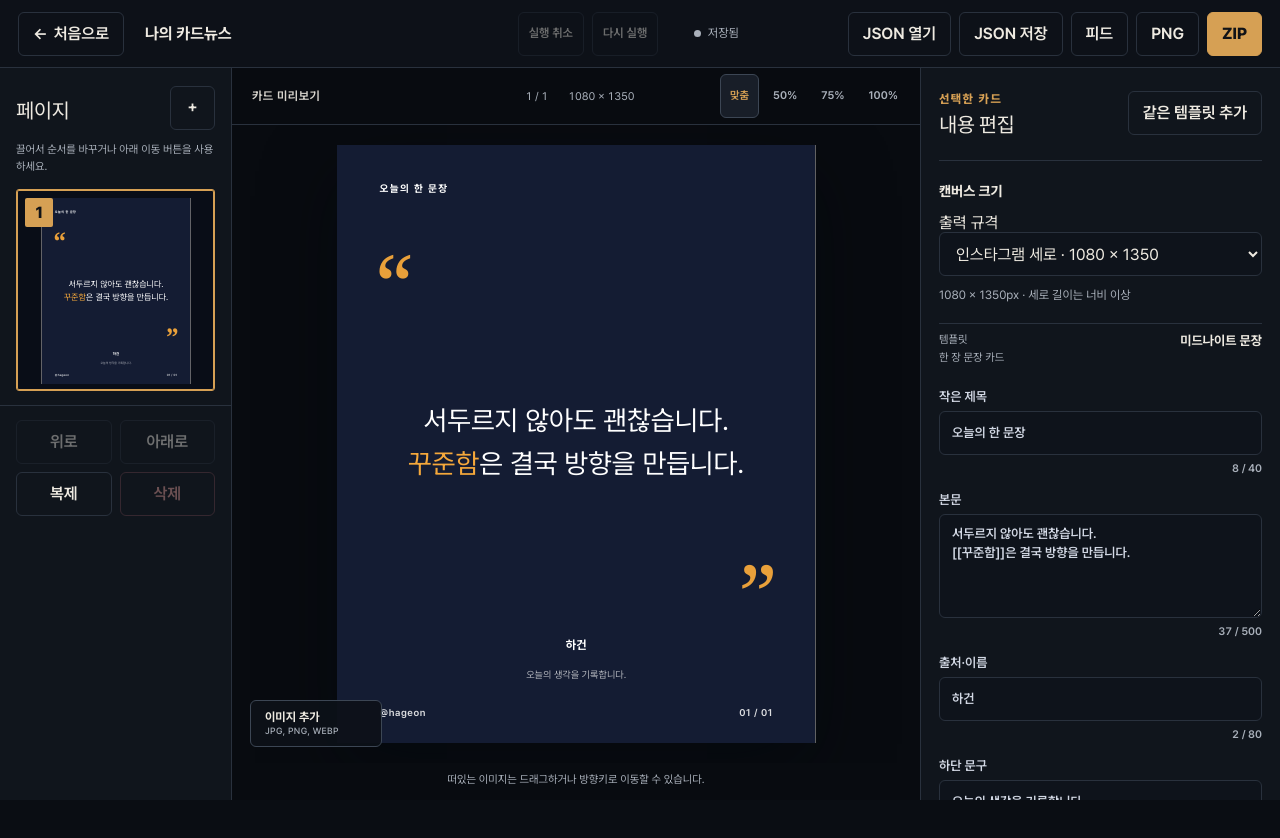
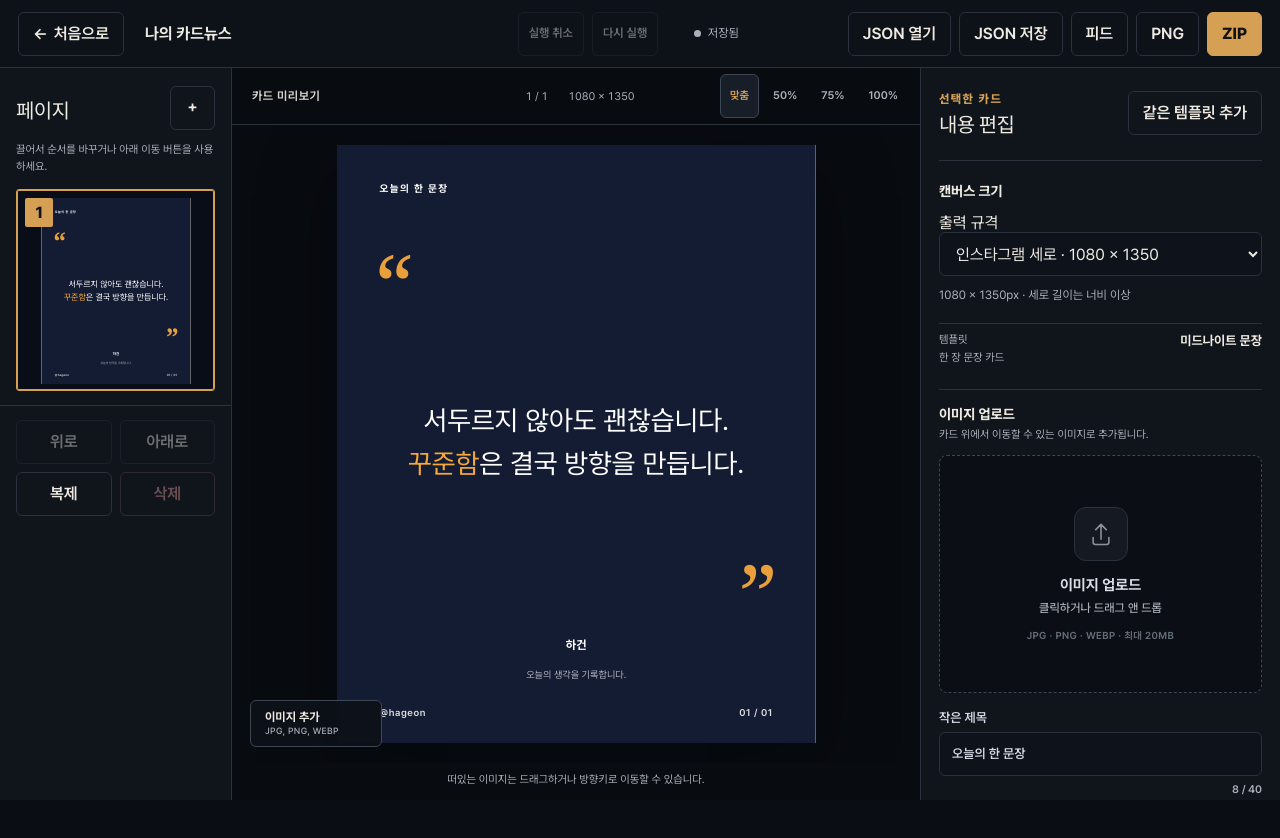
Before and after one commit to puleun58-collab/cardnews-studio, a React (Vite) app: page / in a window 1280 px wide. Both pictures are taken after a click on the button "새 프로젝트 만들기". Shown: the top 838 px of the page. After the commit the page ends 800 px from the top, so only its background shows below. Built offline with nearby package versions, Linux system fonts and the light colour scheme; a web font is replaced by a local one.

Commit message:
feat: unify image upload workflow

```diff
--- a/src/components/FieldEditor.tsx
+++ b/src/components/FieldEditor.tsx
@@ -1,4 +1,4 @@
-import { useRef, useState } from 'react'
+import { useRef, useState, type DragEvent } from 'react'
 import { fontFamilies, fontIds, normalizeDesign } from '../brand/midnightDesign'
 import { DEFAULT_OVERLAY_IMAGE } from '../engine/overlayImage'
 import { imageFileToDataUrl } from '../engine/imageTools'
@@ -45,9 +45,12 @@ function TemplateThumbnail({ manifest, size }: { manifest: TemplateManifest; siz
 
 export function FieldEditor({ page, size, hasOverflow = false, onChange, onTemplateChange }: Props) {
   const manifest = templateRegistry[page.templateId]
+  const primaryImageInput = useRef<HTMLInputElement>(null)
   const overlayInput = useRef<HTMLInputElement>(null)
-  const imageInput = useRef<HTMLInputElement>(null)
   const [error, setError] = useState('')
+  const [dragging, setDragging] = useState(false)
+  const hasTemplateImage = manifest.fields.some((field) => field.type === 'image')
+  const activeImage = hasTemplateImage ? page.image : page.overlayImage?.src
   const updateContent = (key: string, value: string | string[]) => onChange({ content: { ...page.content, [key]: value } })
   const upload = async (file: File | undefined, overlay: boolean) => {
     if (!file) return
@@ -59,6 +62,17 @@ export function FieldEditor({ page, size, hasOverflow = false, onChange, onTempl
     } catch (uploadError) {
       setError(uploadError instanceof Error ? uploadError.message : '이미지 처리 실패')
     }
+  }
+  const uploadPrimaryImage = (file?: File) => upload(file, !hasTemplateImage)
+  const dropPrimaryImage = (event: DragEvent<HTMLDivElement>) => {
+    event.preventDefault()
+    setDragging(false)
+    void uploadPrimaryImage(event.dataTransfer.files[0])
+  }
+  const removePrimaryImage = () => {
+    setError('')
+    if (hasTemplateImage) onChange({ image: null })
+    else onChange({ overlayImage: null })
   }
   const design = normalizeDesign(page.design)
 
@@ -88,6 +102,36 @@ export function FieldEditor({ page, size, hasOverflow = false, onChange, onTempl
         </div>
       </details>
 
+      <section className="image-upload-section" aria-labelledby="image-upload-title">
+        <div className="image-upload-heading">
+          <div>
+            <h3 id="image-upload-title">이미지 업로드</h3>
+            <p>{hasTemplateImage ? '선택한 템플릿의 사진 영역에 적용됩니다.' : '카드 위에서 이동할 수 있는 이미지로 추가됩니다.'}</p>
+          </div>
+          {activeImage && <button type="button" className="subtle image-remove" onClick={removePrimaryImage}>삭제</button>}
+        </div>
+        <input ref={primaryImageInput} hidden type="file" accept="image/jpeg,image/png,image/webp" onChange={(event) => void uploadPrimaryImage(event.target.files?.[0])} />
+        <div
+          className={`image-dropzone ${dragging ? 'is-dragging' : ''} ${activeImage ? 'has-image' : ''}`}
+          onDragEnter={(event) => { if (event.dataTransfer.types.includes('Files')) setDragging(true) }}
+          onDragOver={(event) => event.preventDefault()}
+          onDragLeave={(event) => { if (!event.currentTarget.contains(event.relatedTarget as Node)) setDragging(false) }}
+          onDrop={dropPrimaryImage}
+        >
+          {activeImage && <img src={activeImage} alt="" aria-hidden="true" />}
+          <button type="button" onClick={() => primaryImageInput.current?.click()} aria-label={activeImage ? '이미지 교체' : '이미지 업로드'}>
+            <span className="upload-icon" aria-hidden="true">
+              <svg viewBox="0 0 32 32" focusable="false">
+                <path d="M16 22V5m0 0-6 6m6-6 6 6M7 20v5.5A2.5 2.5 0 0 0 9.5 28h13a2.5 2.5 0 0 0 2.5-2.5V20" />
+              </svg>
+            </span>
+            <strong>{dragging ? '여기에 놓으세요' : activeImage ? '이미지 교체' : '이미지 업로드'}</strong>
+            <span>클릭하거나 드래그 앤 드롭</span>
+            <small>JPG · PNG · WEBP · 최대 20MB</small>
+          </button>
+        </div>
+      </section>
+
       {hasOverflow && (
         <div className="overflow-warning" role="status">
           <strong>텍스트가 안전 영역을 넘었습니다</strong>
@@ -98,16 +142,7 @@ export function FieldEditor({ page, size, hasOverflow = false, onChange, onTempl
       <section className="content-fields" aria-label="카드 내용">
         {manifest.fields.map((field) => {
           if (field.type === 'image') {
-            return (
-              <div className="field-group" key={field.key}>
-                <span>{field.label}</span>
-                <input ref={imageInput} hidden type="file" accept="image/jpeg,image/png,image/webp" onChange={(event) => upload(event.target.files?.[0], false)} />
-                <div className="button-row">
-                  <button type="button" onClick={() => imageInput.current?.click()}>{page.image ? '이미지 교체' : '이미지 선택'}</button>
-                  {page.image && <button type="button" className="subtle" onClick={() => onChange({ image: null })}>삭제</button>}
-                </div>
-              </div>
-            )
+            return null
           }
 
           const value = field.type === 'list'
@@ -220,14 +255,14 @@ export function FieldEditor({ page, size, hasOverflow = false, onChange, onTempl
       <details className="control-disclosure image-controls">
         <summary>떠있는 이미지</summary>
         <div className="advanced-controls">
-          <input ref={overlayInput} hidden type="file" accept="image/jpeg,image/png,image/webp" onChange={(event) => upload(event.target.files?.[0], true)} />
+          <input ref={overlayInput} hidden type="file" accept="image/jpeg,image/png,image/webp" onChange={(event) => void upload(event.target.files?.[0], true)} />
           <div className="button-row">
-            <button type="button" onClick={() => overlayInput.current?.click()}>{page.overlayImage ? '이미지 교체' : '이미지 선택'}</button>
+            <button type="button" onClick={() => overlayInput.current?.click()}>{page.overlayImage ? '이미지 교체' : '이미지 추가'}</button>
             {page.overlayImage && <button type="button" className="danger" onClick={() => onChange({ overlayImage: null })}>삭제</button>}
           </div>
           {page.overlayImage && (
             <>
-              <img className="overlay-thumb" src={page.overlayImage.src} alt="떠있는 이미지 미리보기" />
+              <img className="overlay-thumb" src={page.overlayImage.src} alt="추가한 이미지 미리보기" />
               <label>너비 <output>{page.overlayImage.width}%</output><input aria-label={`떠있는 이미지 너비 ${page.overlayImage.width}%`} type="range" min="12" max="100" value={page.overlayImage.width} onChange={(event) => onChange({ overlayImage: { ...page.overlayImage!, width: Number(event.target.value) } })} /></label>
               <label>가로 위치 <output>{page.overlayImage.x}%</output><input aria-label={`가로 위치 ${page.overlayImage.x}%`} type="range" min="0" max="100" value={page.overlayImage.x} onChange={(event) => onChange({ overlayImage: { ...page.overlayImage!, x: Number(event.target.value) } })} /></label>
               <label>세로 위치 <output>{page.overlayImage.y}%</output><input aria-label={`세로 위치 ${page.overlayImage.y}%`} type="range" min="0" max="100" value={page.overlayImage.y} onChange={(event) => onChange({ overlayImage: { ...page.overlayImage!, y: Number(event.target.value) } })} /></label>
--- a/src/styles/app.css
+++ b/src/styles/app.css
@@ -173,8 +173,6 @@ input[type="checkbox"] { accent-color: var(--ui-accent); }
 .new-project-intro h2 { max-width: 11ch; margin: 12px 0 18px; font: 500 clamp(38px, 4.2vw, 62px)/1.16 var(--font-display); letter-spacing: -.06em; text-wrap: balance; }
 .new-project-intro p { max-width: 38ch; margin: 0; color: var(--ui-text-muted); line-height: 1.7; text-wrap: pretty; }
 .new-project-form { display: grid; grid-template-columns: repeat(2, minmax(0, 1fr)); gap: 20px 16px; align-items: end; border-left: 1px solid var(--ui-border); padding-left: clamp(32px, 4vw, 60px); }
-.start-mode { grid-column: 1 / -1; display: grid; grid-template-columns: repeat(2, minmax(0, 1fr)); gap: 8px; }
-.start-mode button[aria-pressed="true"] { border-color: var(--ui-accent); background: #f5eee7; color: var(--ui-accent); }
 .home-image-field { display: grid; gap: 7px; color: var(--ui-text); font-size: 13px; font-weight: 600; }
 .home-image-field button { max-width: 100%; overflow: hidden; text-overflow: ellipsis; }
 .home-form-error { grid-column: 1 / -1; margin: 0; color: var(--ui-danger); font-size: 13px; }
@@ -305,6 +303,25 @@ input[type="checkbox"] { accent-color: var(--ui-accent); }
 .check { display: flex !important; align-items: center; gap: 10px !important; min-height: 44px; }
 .check input { width: 24px !important; min-height: 24px; }
 .overlay-thumb { width: 100%; height: 130px; border: 1px solid var(--ui-border); border-radius: var(--radius-control); background: #0b101b; object-fit: contain; }
+.image-upload-section { display: grid; gap: 12px; border-top: 1px solid var(--ui-border); padding-top: 16px; }
+.image-upload-heading { display: flex; align-items: flex-start; justify-content: space-between; gap: 12px; }
+.image-upload-heading h3 { margin: 0; color: var(--ui-text); font-size: 14px; font-weight: 750; }
+.image-upload-heading p { margin: 5px 0 0; color: var(--ui-text-muted); font-size: 11px; line-height: 1.45; }
+.image-remove { min-height: 34px; padding: 6px 9px; color: var(--ui-text-muted); font-size: 11px; }
+.image-dropzone { position: relative; min-height: 236px; overflow: hidden; border: 1px dashed var(--ui-border-strong); border-radius: var(--radius-panel); background: #0b0f15; transition: border-color var(--transition), background-color var(--transition); }
+.image-dropzone::after { content: ""; position: absolute; inset: 0; pointer-events: none; background: linear-gradient(180deg, transparent 42%, rgb(4 7 11 / 42%)); opacity: 0; transition: opacity var(--transition); }
+.image-dropzone.is-dragging { border-color: var(--ui-accent); background: #121821; }
+.image-dropzone.has-image { border-style: solid; }
+.image-dropzone.has-image::after { opacity: 1; }
+.image-dropzone > img { position: absolute; inset: 0; width: 100%; height: 100%; object-fit: cover; opacity: .34; filter: saturate(.75); }
+.image-dropzone > button { position: relative; z-index: 1; width: 100%; min-height: 236px; display: flex; flex-direction: column; align-items: center; justify-content: center; gap: 7px; border: 0; border-radius: 0; background: transparent; padding: 22px; text-align: center; }
+.image-dropzone > button:hover:not(:disabled) { border-color: transparent; background: rgb(255 255 255 / 2.5%); transform: none; }
+.image-dropzone > button strong { color: #d9dde5; font-size: 15px; }
+.image-dropzone > button > span:not(.upload-icon) { color: var(--ui-text-muted); font-size: 12px; font-weight: 500; }
+.image-dropzone > button small { margin-top: 7px; color: #656d79; font-size: 10px; letter-spacing: .04em; }
+.upload-icon { width: 54px; height: 54px; display: grid; place-items: center; margin-bottom: 8px; border: 1px solid var(--ui-border); border-radius: 12px; background: #151a22; color: #8c929d; }
+.upload-icon svg { width: 28px; height: 28px; fill: none; stroke: currentColor; stroke-width: 1.8; stroke-linecap: round; stroke-linejoin: round; }
+.image-dropzone.is-dragging .upload-icon { border-color: var(--ui-accent); color: var(--ui-accent); }
 .template-picker, .control-disclosure { border-top: 1px solid var(--ui-border); }
 .template-picker > summary, .control-disclosure > summary {
   min-height: 48px;
@@ -335,10 +352,10 @@ input[type="checkbox"] { accent-color: var(--ui-accent); }
 .font-picker, .segmented-control { min-width: 0; margin: 0; border: 0; padding: 0; }
 .font-picker legend, .segmented-control legend { margin-bottom: 8px; color: #d2d8e4; font-size: 13px; font-weight: 600; }
 .font-options { display: grid; overflow: hidden; border: 1px solid var(--ui-border); border-radius: var(--radius-control); }
-.font-options label { min-height: 52px; display: grid !important; grid-template-columns: 24px 1fr; align-items: center; gap: 10px !important; border-bottom: 1px solid var(--ui-border); padding: 8px 12px; color: var(--ui-text) !important; cursor: pointer; font-size: 16px; font-weight: 400 !important; }
+.font-options label { position: relative; min-height: 52px; display: grid !important; grid-template-columns: 24px 1fr; align-items: center; gap: 10px !important; border-bottom: 1px solid var(--ui-border); padding: 8px 12px; color: var(--ui-text) !important; cursor: pointer; font-size: 16px; font-weight: 400 !important; }
 .font-options label:last-child { border-bottom: 0; }
 .font-options label:has(input:checked) { background: var(--ui-surface-raised); }
-.font-options input { position: absolute; width: 1px; height: 1px; min-height: 0; margin: 0; padding: 0; overflow: hidden; clip-path: inset(50%); opacity: 0; pointer-events: none; }
+.font-options input { position: absolute; left: 12px; top: 50%; width: 24px; height: 24px; min-height: 0; margin: 0; padding: 0; transform: translateY(-50%); opacity: 0; pointer-events: none; }
 .font-options label:has(input:focus-visible) { box-shadow: inset var(--focus-ring); }
 .font-check { width: 24px; color: var(--ui-accent); font-family: var(--font-ui); font-size: 18px; font-weight: 800; text-align: center; }
 .font-options small { color: var(--ui-text-muted); font: 500 12px/1.2 var(--font-ui); }
@@ -387,7 +404,7 @@ input[type="checkbox"] { accent-color: var(--ui-accent); }
   .new-project { grid-template-columns: 1fr; gap: 34px; padding: 36px 0; }
   .new-project-intro h2 { max-width: 13ch; font-size: clamp(34px, 9vw, 46px); }
   .new-project-form { grid-template-columns: 1fr; border-top: 1px solid var(--ui-border); border-left: 0; padding: 30px 0 0; }
-  .start-mode, .home-form-error { grid-column: auto; }
+  .home-form-error { grid-column: auto; }
   .project-section { margin-top: 56px; }
   .section-title { align-items: center; }
   .section-title p { display: none; }
```
Also changed, not shown: src/App.tsx (+1 -25 lines), 2 other files (tests, documents, lock files or other folders).
